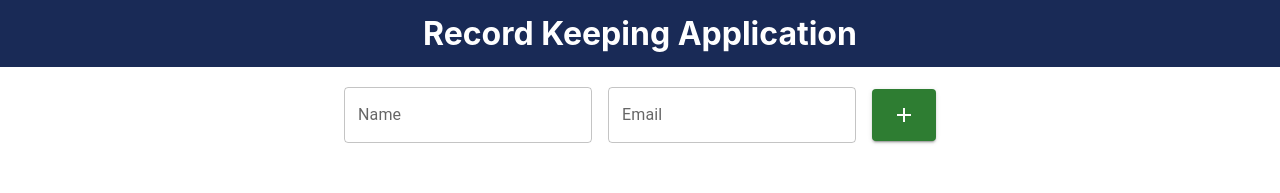
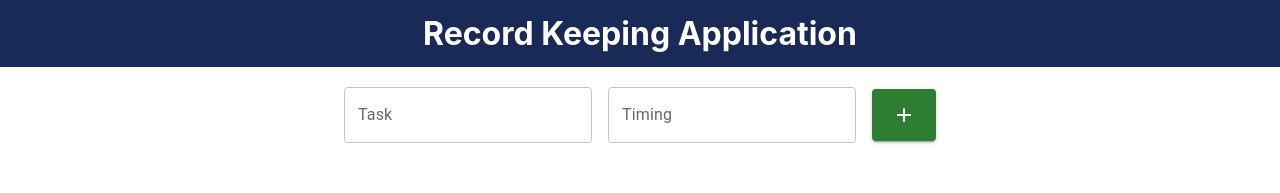
Before and after one commit to Eshwar17/Record-Keeping-App, a React (Create React App) app: page / in a window 1280 px wide. Shown: the top 193 px of the page. Built offline with nearby package versions, Linux system fonts and the light colour scheme.

Commit message:
Added states for tasks and timings

```diff
--- a/src/App.js
+++ b/src/App.js
@@ -1,25 +1,42 @@
-
-import './App.css';
-import Header from './components/Header';
-import TextField from '@mui/material/TextField';
-import Button from '@mui/material/Button';
-import Stack from '@mui/material/Stack';
-import AddIcon from '@mui/icons-material/Add';
+import React, { useState } from "react";
+import "./App.css";
+import Header from "./components/Header";
+import TextField from "@mui/material/TextField";
+import Button from "@mui/material/Button";
+import Stack from "@mui/material/Stack";
+import AddIcon from "@mui/icons-material/Add";
 
 function App() {
+  const [task, setTask] = useState("");
+  const [timing, setTiming] = useState("");
+  const [data, setData] = useState([]);
+
   return (
     <div className="App">
       <Header />
-      <div className='form'>
-      <Stack direction="row" alignItems="center" spacing={2}>
-      <TextField id="outlined-basic" label="Name" variant="outlined" />
-      <TextField id="outlined-basic" label="Email" variant="outlined" />
-      <Button id="add" variant="contained" color="success">
-        <AddIcon />
-      </Button></Stack>
+      <div className="form">
+        <Stack direction="row" alignItems="center" spacing={2}>
+          <TextField
+            value={task}
+            onChange={(event) => setTask(event.target.value)}
+            id="outlined-basic"
+            label="Task"
+            variant="outlined"
+          />
+          <TextField
+            value={timing}
+            onChange={(event) => setTiming(event.target.value)}
+            id="outlined-basic"
+            label="Timing"
+            variant="outlined"
+          />
+          <Button id="add" variant="contained" color="success">
+            <AddIcon />
+          </Button>
+        </Stack>
       </div>
     </div>
   );
-}
+  }
 
 export default App;
```
